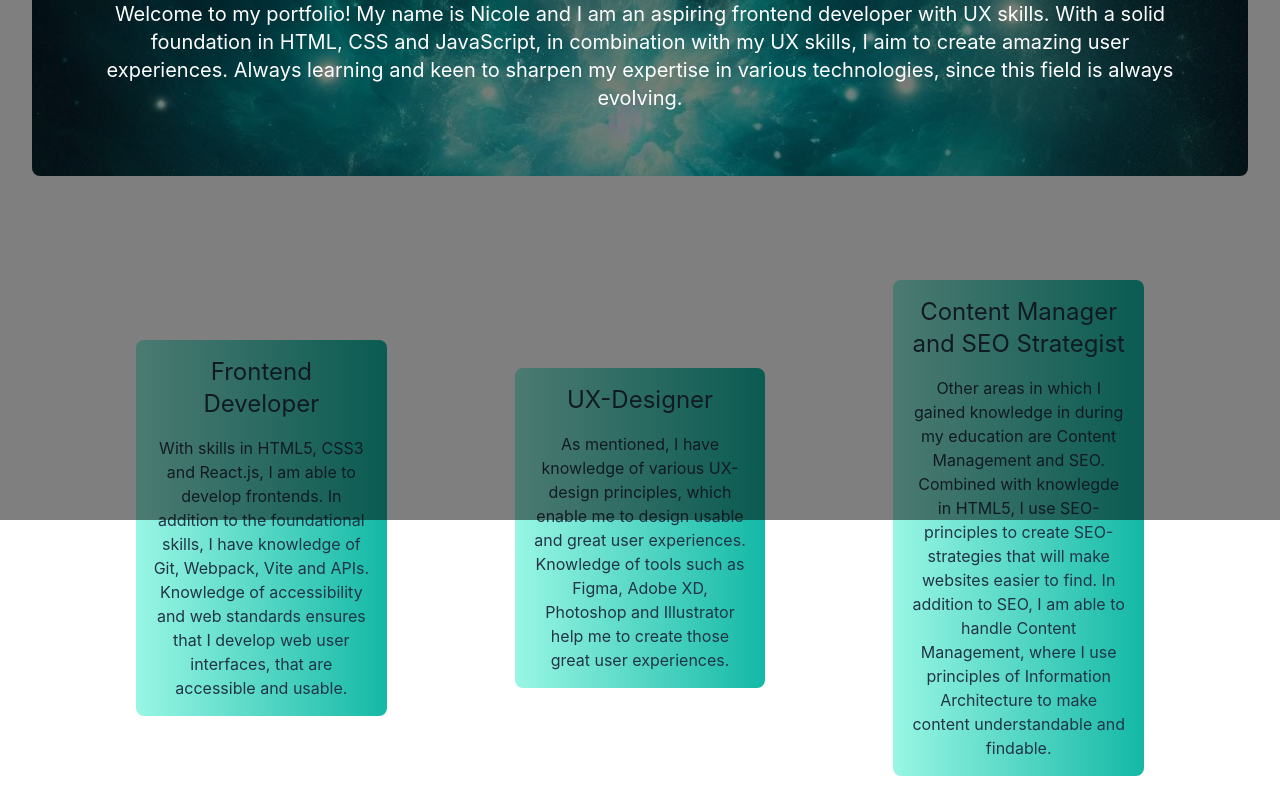
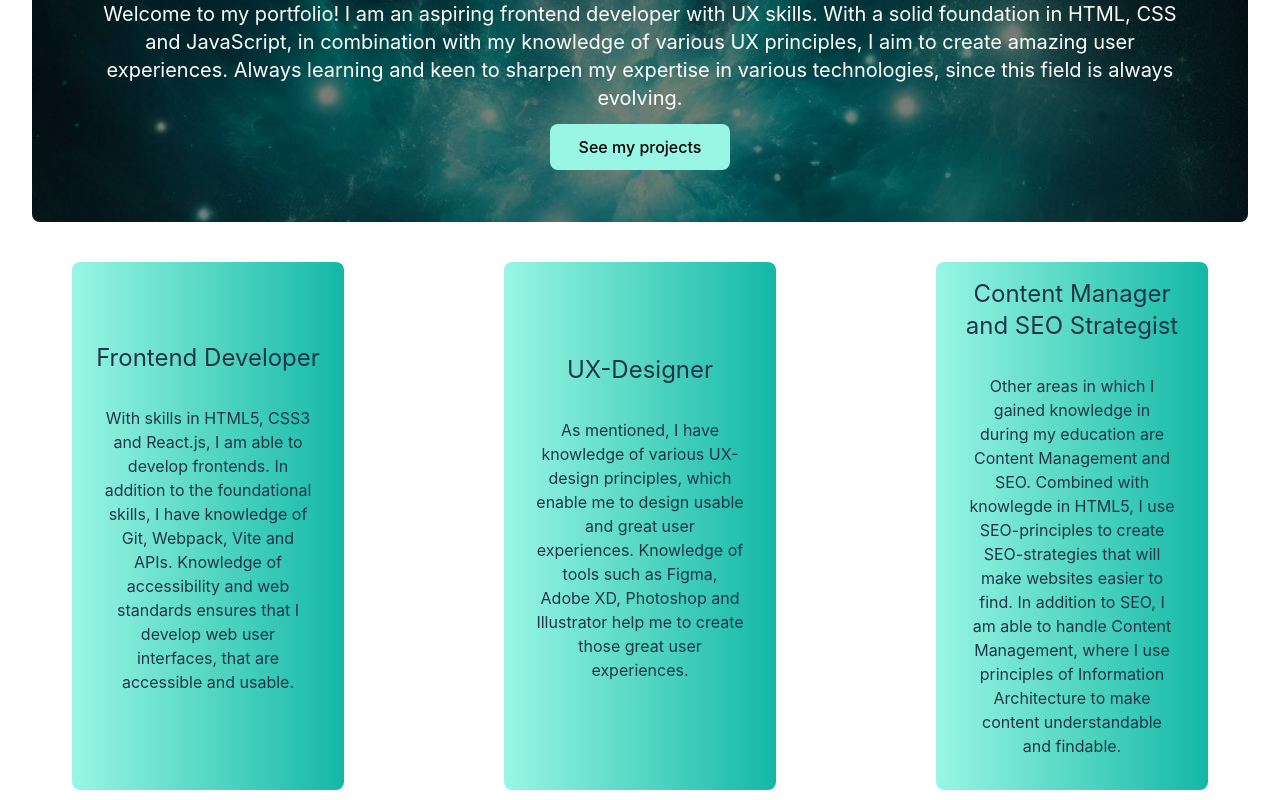
Before and after one commit to NicoleCoding/Portfolio-react, a React (Vite) app: page / in a window 1280 px wide. Shown: the part 280-1080 px from the top of the page. Built offline with nearby package versions, Linux system fonts and the light colour scheme.

Commit message:
- Padding and margins adjusted - Each section within the roles section have equal heights and are centered on smaller screens - Button linking to projects added on hero section - Small text changes in about

```diff
--- a/src/components/About.jsx
+++ b/src/components/About.jsx
@@ -3,7 +3,7 @@ export default function About() {
        <section>
         <h2 className="font-bold text-4xl text-teal-500">About</h2>
         <section className="flex flex-col items-center">
-        <p className="p-3 m-2 w-4/5">I am recent graduate in Information architecture with a passion for development of various types of software, especially within the web. Through my degree
+        <p className="p-3 m-2 w-4/5">My name is Nicole and I am recent graduate in Information architecture with a passion for development of various types of software, especially within the web. Through my degree
             I acquired a solid foundation in structuring and designing digital environments. My education has equipped me with a deep understanding of user experience principles,
             information organization, and the latest web technologies.
         </p>
--- a/src/components/Home.jsx
+++ b/src/components/Home.jsx
@@ -1,35 +1,36 @@
+import { Link } from "wouter";
 
-/* Add 3 sections: UX-designer, frontend developer and SE0/content strategist, for each section the relevant skills highlighted */
 export default function Home() {
     return (
-        <section className="container mx-auto p-4 md:p-8">
-            <section id="intro" className="flex flex-col md:flex-col justify-between items-center bg-hero-background bg-no-repeat bg-cover p-5 text-white rounded-lg h-25 bg-center">
-            <div className="absolute inset-0 bg-black bg-opacity-50"></div>
+        <section className="container mx-auto p-4 md:p-8 max-w-screen-6xl">
+            <section id="hero" className="relative flex flex-col md:flex-col justify-between items-center bg-hero-background bg-no-repeat bg-cover p-5 text-white rounded-lg h-25 bg-center">
+            <div className="absolute inset-0 bg-black bg-opacity-50 rounded-lg"></div>
             <div className="relative z-10 text-white p-8 flex flex-col items-center justify-center h-full">
             <h2 className="font-bold text-4xl text-teal-500">Frontend developer with UX skills</h2>
-                <p className="p-3 text-xl">Welcome to my portfolio! My name is Nicole and I am an aspiring frontend developer with UX skills. With a solid foundation in HTML, CSS and JavaScript, in combination with my UX
-                    skills, I aim to create amazing user experiences. Always learning and keen to sharpen my expertise in various technologies, since this field is always evolving.
+                <p className="p-3 text-xl">Welcome to my portfolio! I am an aspiring frontend developer with UX skills. With a solid foundation in HTML, CSS and JavaScript, in combination with my knowledge of various
+                    UX principles, I aim to create amazing user experiences. Always learning and keen to sharpen my expertise in various technologies, since this field is always evolving.
                 </p>
+                <button className="bg-teal-200"><Link className="py-1 px-2 text-black hover:text-teal-500" href="/projects">See my projects</Link></button>
             </div>
             </section>
-            <section className="flex flex-col m-5 p-5 sm:flex-row justify-center items-center">
-                <section className="bg-gradient-to-r from-teal-200 to-teal-500 p-2 m-16 rounded-lg w-80 text-center">
+            <section id="roles" className="flex flex-col m-5 p-5 lg:flex-row justify-center items-stretch gap-40">
+                <section className="bg-gradient-to-r from-teal-200 to-teal-500 p-2 mx-auto lg:mx-0 rounded-lg w-80 text-center flex flex-col justify-center">
                     <h2 className="text-2xl p-2">Frontend Developer</h2>
-                    <p className="p-2">With skills in HTML5, CSS3 and React.js, I am able to develop frontends. In addition to the foundational skills, I have knowledge of Git, Webpack, Vite and APIs.
+                    <p className="p-2 m-4">With skills in HTML5, CSS3 and React.js, I am able to develop frontends. In addition to the foundational skills, I have knowledge of Git, Webpack, Vite and APIs.
                         Knowledge of accessibility and web standards ensures that I develop web user interfaces, that are accessible and usable.
                     </p>
 
                 </section>
-                <section className="bg-gradient-to-r from-teal-200 to-teal-500 p-2 m-16 rounded-lg w-80 text-center">
+                <section className="bg-gradient-to-r from-teal-200 to-teal-500 p-2 mx-auto lg:mx-0 rounded-lg w-80 text-center flex flex-col justify-center">
                     <h2 className="text-2xl p-2">UX-Designer</h2>
-                    <p className="p-2">As mentioned, I have knowledge of various UX-design principles, which enable me to design usable and great user experiences. Knowledge of tools such as Figma, Adobe XD, Photoshop and Illustrator
+                    <p className="p-2 m-4">As mentioned, I have knowledge of various UX-design principles, which enable me to design usable and great user experiences. Knowledge of tools such as Figma, Adobe XD, Photoshop and Illustrator
                         help me to create those great user experiences.
                     </p>
 
                 </section>
-                <section className="bg-gradient-to-r from-teal-200 to-teal-500 p-2 m-16 rounded-lg w-80 text-center">
+                <section className="bg-gradient-to-r from-teal-200 to-teal-500 p-2 mx-auto lg:mx-0 rounded-lg w-80 text-center flex flex-col justify-center">
                     <h2 className="text-2xl p-2">Content Manager and SEO Strategist</h2>
-                    <p className="p-2">Other areas in which I gained knowledge in during my education are Content Management and SEO. Combined with knowlegde in HTML5, I use SEO-principles to create SEO-strategies
+                    <p className="p-2 m-4">Other areas in which I gained knowledge in during my education are Content Management and SEO. Combined with knowlegde in HTML5, I use SEO-principles to create SEO-strategies
                         that will make websites easier to find. In addition to SEO, I am able to handle Content Management, where I use principles of Information Architecture to make content understandable
                         and findable.
                     </p>
```
